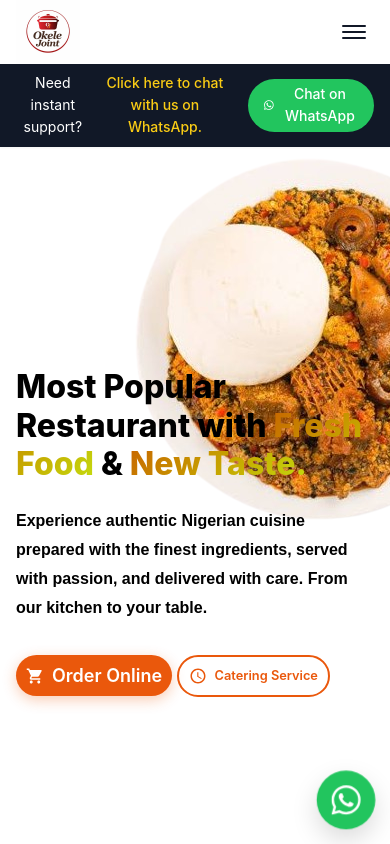
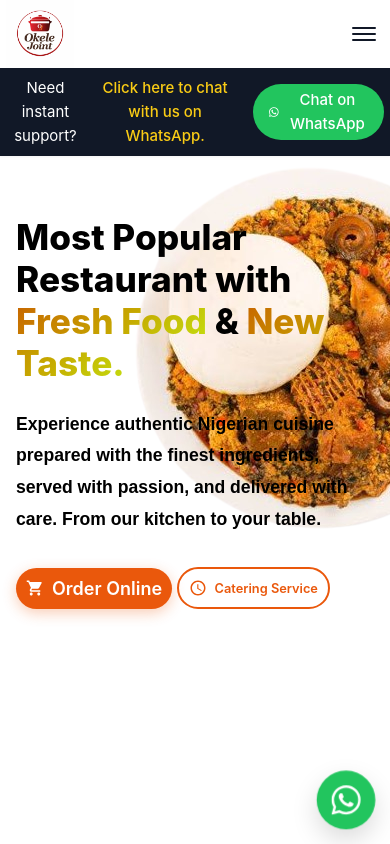
Before and after one commit to AbdulGhaffar-1/Okele-joint-sample, a plain HTML site: page index.html in a window 390 px wide. Shown: the top 844 px of the page. Drawn offline with Linux system fonts and the light colour scheme.

Commit message:
third commit

```diff
--- a/style.css
+++ b/style.css
@@ -388,7 +388,7 @@ body.nav-open .nav-toggle span:nth-child(3) {
 }
 
 .hero-grid {
-  display: grid;
+  display: flow;
   grid-template-columns: 1fr 1fr;
   gap: 60px;
   align-items: center;
@@ -1060,7 +1060,7 @@ body.nav-open .nav-toggle span:nth-child(3) {
 /* Mobile Devices */
 @media (max-width: 768px) {
   .container {
-    padding: 0 16px;
+    padding: 0 6px;
   }
 
   .section {
@@ -1075,7 +1075,7 @@ body.nav-open .nav-toggle span:nth-child(3) {
   .top-bar-inner {
     flex-direction: row;
     text-align: center;
-    font-size: 14px;
+    font-size: 15px;
   }
 
   /* Navbar */
@@ -1136,11 +1136,11 @@ body.nav-open .nav-toggle span:nth-child(3) {
   }
 
   .hero-title {
-    font-size: 2rem;
+    font-size: 2.2rem;
   }
 
   .hero-subtitle {
-    font-size: 1rem;
+    font-size: 1.1rem;
     color: black;
     font-family: sans-serif;
     font-weight: 600;
```
